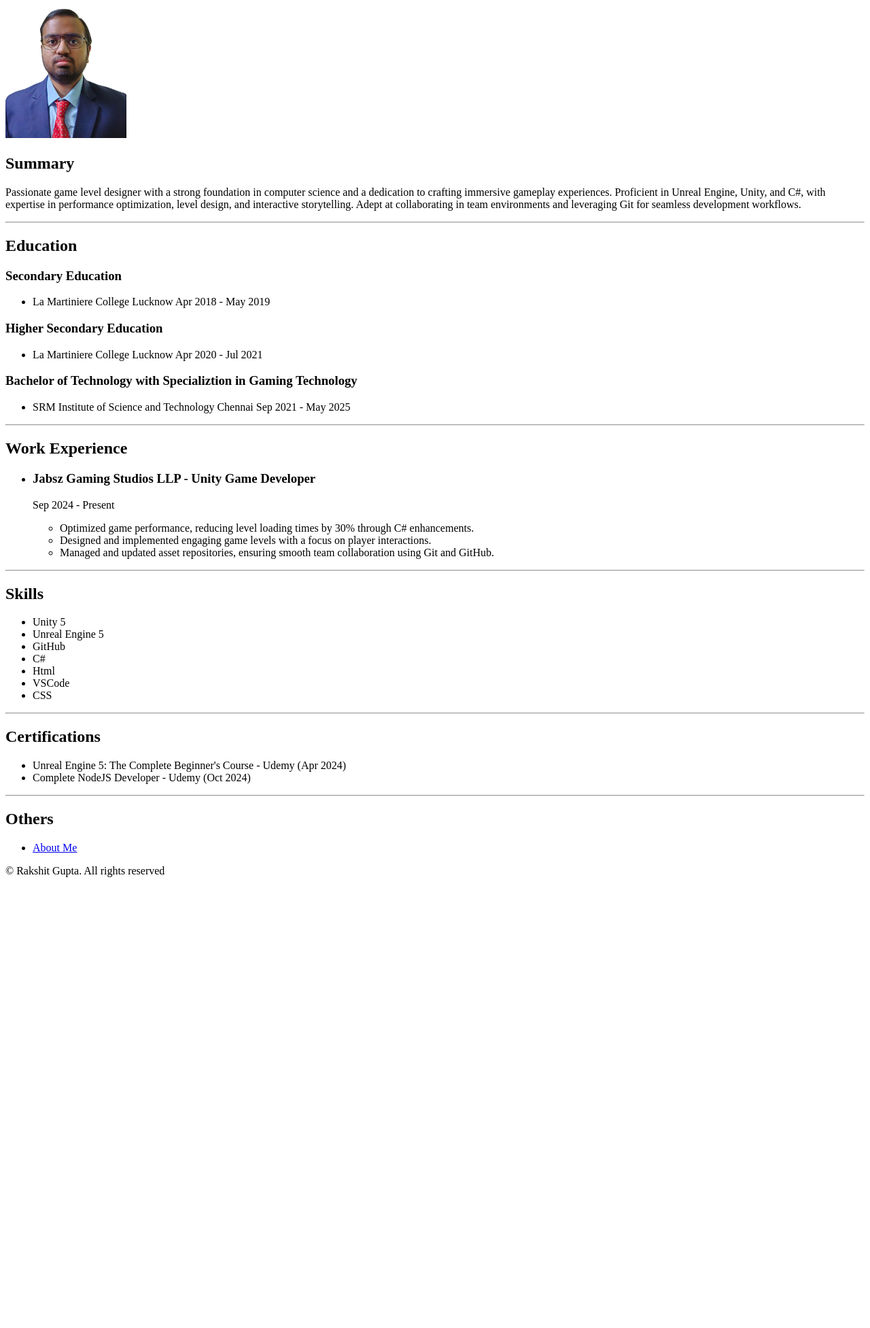
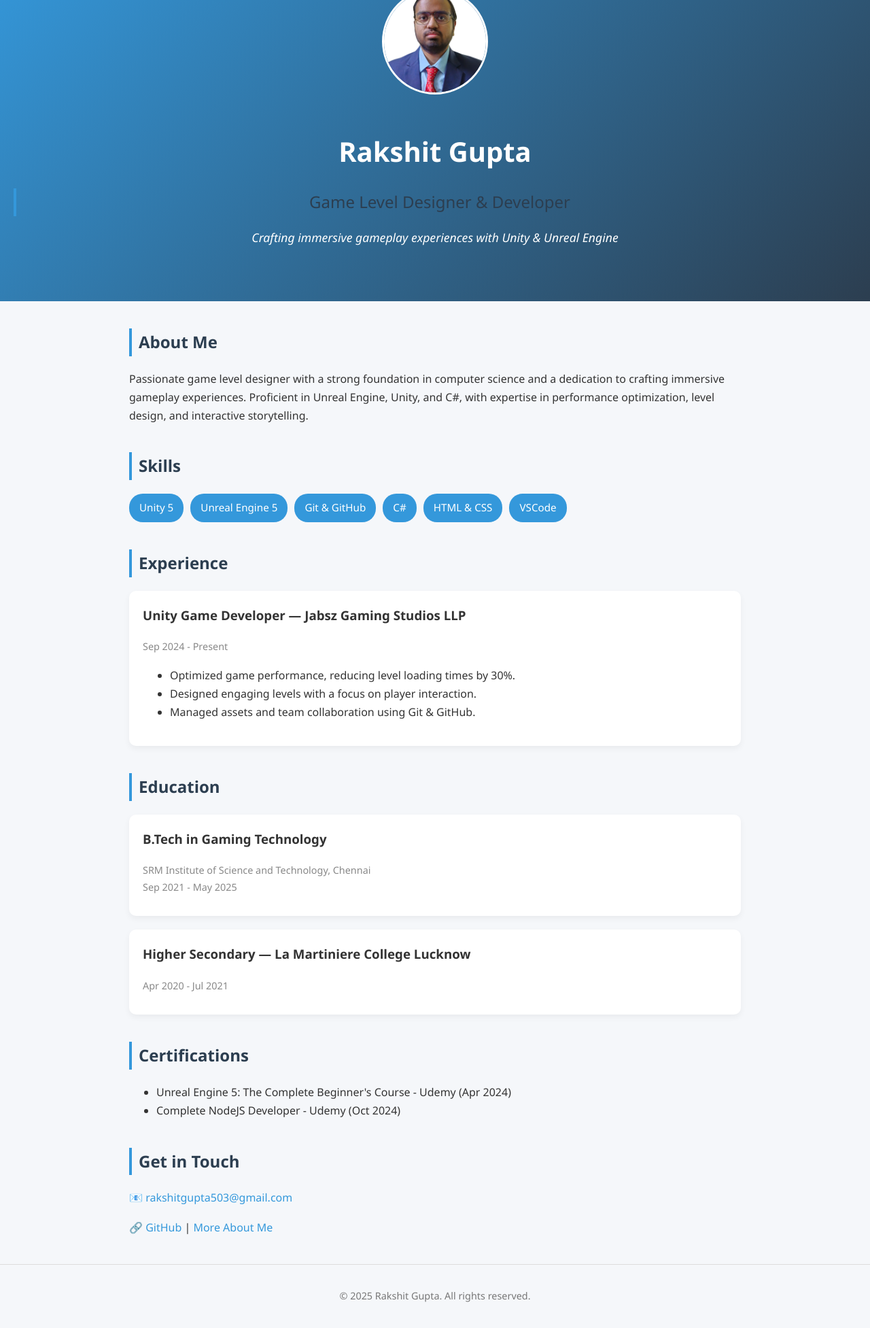
Before and after one commit to rakshitgup/html.porfolio, a plain HTML site: page index.html in a window 1280 px wide. Shown: the part 77-2030 px from the top of the page at 68% size. Before the commit the page ends 1383 px from the top, so only its background shows below. Drawn offline with Linux system fonts and the light colour scheme.

Commit message:
Add files via upload

```diff
--- a/index.html
+++ b/index.html
@@ -1,67 +1,85 @@
 <!DOCTYPE html>
 <html lang="en">
 <head>
-    <meta charset="UTF-8">
-    <title>My Resume</title>
+  <meta charset="UTF-8">
+  <title>My Resume</title>
+  <link rel="stylesheet" href="style.css">
 </head>
 <body>
+  <!-- Hero Section -->
+  <header class="hero">
+    <img src="./Images/ProfilePic.png" alt="Profile Picture" class="profile-pic">
     <h1>Rakshit Gupta</h1>
-    <img src="./Images/ProfilePic.png" height="200" alt="Profile Picture"/>
-    <h2>Summary</h2>
+    <h2>Game Level Designer & Developer</h2>
+    <p class="tagline">Crafting immersive gameplay experiences with Unity & Unreal Engine</p>
+  </header>
+
+  <!-- Summary -->
+  <section class="section about">
+    <h2>About Me</h2>
     <p>
-        Passionate game level designer with a strong foundation in computer science and a dedication to crafting immersive gameplay experiences. Proficient in Unreal Engine, Unity, and C#, with expertise in performance optimization, level design, and interactive storytelling. Adept at collaborating in team environments and leveraging Git for seamless development workflows.
+      Passionate game level designer with a strong foundation in computer science and a dedication to crafting immersive gameplay experiences. Proficient in Unreal Engine, Unity, and C#, with expertise in performance optimization, level design, and interactive storytelling.
     </p>
-<hr />
+  </section>
+
+  <!-- Skills -->
+  <section class="section skills">
+    <h2>Skills</h2>
+    <div class="skill-grid">
+      <span>Unity 5</span>
+      <span>Unreal Engine 5</span>
+      <span>Git & GitHub</span>
+      <span>C#</span>
+      <span>HTML & CSS</span>
+      <span>VSCode</span>
+    </div>
+  </section>
+
+  <!-- Experience -->
+  <section class="section experience">
+    <h2>Experience</h2>
+    <div class="card">
+      <h3>Unity Game Developer — Jabsz Gaming Studios LLP</h3>
+      <p class="date">Sep 2024 - Present</p>
+      <ul>
+        <li>Optimized game performance, reducing level loading times by 30%.</li>
+        <li>Designed engaging levels with a focus on player interaction.</li>
+        <li>Managed assets and team collaboration using Git & GitHub.</li>
+      </ul>
+    </div>
+  </section>
+
+  <!-- Education -->
+  <section class="section education">
     <h2>Education</h2>
-    <h3>Secondary Education</h3>
-    <ul>
-        <li> La Martiniere College Lucknow Apr 2018 - May 2019</li>
-    </ul>
-    <h3>Higher Secondary Education</h3>
-    <ul>
-        <li> La Martiniere College Lucknow Apr 2020 - Jul 2021</li>
-    </ul>
-    <h3>Bachelor of Technology with Specializtion in Gaming Technology</h3>
-    <ul>
-        <li>SRM Institute of Science and Technology Chennai  Sep 2021 - May 2025</li>
-    </ul>
-    <hr />
-    <h2>Work Experience</h2>
-    <ul>
-        <li>
-            <h3> Jabsz Gaming Studios LLP - Unity Game Developer</h3>
-            <p> Sep 2024 - Present</p>
-            <ul>
-                <li>Optimized game performance, reducing level loading times by 30% through C# enhancements.</li>
-                <li>Designed and implemented engaging game levels with a focus on player interactions.</li>
-                <li> Managed and updated asset repositories, ensuring smooth team collaboration using Git and GitHub.</li>
-            </ul>
-        </li>
-    </ul>
-    <hr />
-    <h2>Skills</h2>
-    <ul>
-        <li>Unity 5</li>
-        <li>Unreal Engine 5</li>
-        <li>GitHub</li>
-        <li>C#</li>
-        <li>Html</li>
-        <li>VSCode</li>
-        <li>CSS</li>
-    </ul>
-    <hr />
+    <div class="card">
+      <h3>B.Tech in Gaming Technology</h3>
+      <p class="date">SRM Institute of Science and Technology, Chennai<br>Sep 2021 - May 2025</p>
+    </div>
+    <div class="card">
+      <h3>Higher Secondary — La Martiniere College Lucknow</h3>
+      <p class="date">Apr 2020 - Jul 2021</p>
+    </div>
+  </section>
+
+  <!-- Certifications -->
+  <section class="section certs">
     <h2>Certifications</h2>
     <ul>
-        <li>Unreal Engine 5: The Complete Beginner's Course - Udemy (Apr 2024)</li>
-        <li>Complete NodeJS Developer - Udemy (Oct 2024)</li>
+      <li>Unreal Engine 5: The Complete Beginner's Course - Udemy (Apr 2024)</li>
+      <li>Complete NodeJS Developer - Udemy (Oct 2024)</li>
     </ul>
-    <hr />
-    <h2>Others</h2>
-    <ul>
-        <li><a href="./Contact.html">About Me</a></li>
-    </ul>
-    <footer>
-    <p>© Rakshit Gupta. All rights reserved</p>
+  </section>
+
+  <!-- Contact -->
+  <section class="section contact">
+    <h2>Get in Touch</h2>
+    <p>📧 <a href="mailto:rakshitgupta503@gmail.com">rakshitgupta503@gmail.com</a></p>
+    <p>🔗 <a href="https://rakshitgup.github.io/html.porfolio/" target="_blank">GitHub</a> | <a href="./Contact.html">More About Me</a></p>
+  </section>
+
+  <footer>
+    <p>© 2025 Rakshit Gupta. All rights reserved.</p>
   </footer>
 </body>
 </html>
--- /dev/null
+++ b/style.css
@@ -0,0 +1,192 @@
+/* Global Styles */
+body {
+  font-family: 'Poppins', 'Segoe UI', sans-serif;
+  background-color: #f5f7fa;
+  color: #333;
+  margin: 0;
+  padding: 0;
+  line-height: 1.7;
+}
+
+/* Container spacing */
+.section {
+  max-width: 900px;
+  margin: 40px auto;
+  padding: 0 20px;
+}
+
+/* Hero Section */
+.hero {
+  background: linear-gradient(135deg, #3498db, #2c3e50);
+  color: white;
+  text-align: center;
+  padding: 60px 20px;
+}
+
+.hero .profile-pic {
+  width: 150px;
+  height: 150px;
+  border-radius: 50%;
+  border: 3px solid white;
+  object-fit: cover;
+  margin-bottom: 15px;
+}
+
+.hero h1 {
+  font-size: 2.5em;
+  margin-bottom: 5px;
+}
+
+.hero h2 {
+  font-weight: 400;
+  margin-bottom: 10px;
+}
+
+.tagline {
+  font-style: italic;
+  font-size: 1.1em;
+}
+
+/* Section Headings */
+h2 {
+  color: #2c3e50;
+  border-left: 4px solid #3498db;
+  padding-left: 10px;
+  margin-bottom: 20px;
+}
+
+/* Cards */
+.card {
+  background: #fff;
+  padding: 20px;
+  border-radius: 10px;
+  box-shadow: 0 4px 10px rgba(0,0,0,0.05);
+  margin-bottom: 20px;
+}
+
+.card h3 {
+  margin-top: 0;
+}
+
+.date {
+  color: #888;
+  font-size: 0.9em;
+  margin-bottom: 10px;
+}
+
+/* Skills Grid */
+.skill-grid {
+  display: flex;
+  flex-wrap: wrap;
+  gap: 10px;
+}
+
+.skill-grid span {
+  background: #3498db;
+  color: white;
+  padding: 8px 15px;
+  border-radius: 20px;
+  font-size: 0.95em;
+}
+
+/* Links */
+a {
+  color: #3498db;
+  text-decoration: none;
+  font-weight: 500;
+}
+
+a:hover {
+  text-decoration: underline;
+}
+
+/* Footer */
+footer {
+  text-align: center;
+  padding: 20px;
+  font-size: 0.9em;
+  color: #777;
+  margin-top: 40px;
+  border-top: 1px solid #ddd;
+}
+
+/* Responsive */
+@media (max-width: 600px) {
+  .hero h1 { font-size: 2em; }
+  .hero .profile-pic { width: 120px; height: 120px; }
+}
+
+/* Contact Page Styling */
+.contact-page {
+  max-width: 700px;
+  margin: 60px auto;
+  background: #fff;
+  padding: 40px 30px;
+  border-radius: 12px;
+  box-shadow: 0 4px 15px rgba(0,0,0,0.08);
+  text-align: center;
+}
+
+.contact-page h1 {
+  color: #2c3e50;
+  font-size: 2em;
+  margin-bottom: 10px;
+}
+
+.contact-page .intro {
+  color: #555;
+  margin-bottom: 30px;
+  font-size: 1.1em;
+}
+
+.contact-card {
+  margin-bottom: 30px;
+  padding: 20px;
+  border: 1px solid #e5e5e5;
+  border-radius: 10px;
+  text-align: center;
+  background: #fafafa;
+}
+
+.contact-card h2 {
+  color: #3498db;
+  margin-bottom: 10px;
+}
+
+.contact-card p {
+  font-size: 1.05em;
+  color: #333;
+  margin: 0;
+}
+
+.contact-card a {
+  color: #3498db;
+  text-decoration: none;
+  font-weight: 500;
+}
+
+.contact-card a:hover {
+  text-decoration: underline;
+}
+
+.socials {
+  list-style: none;
+  padding: 0;
+}
+
+.socials li {
+  display: inline-block;
+  margin: 0 10px;
+}
+
+.socials a {
+  background: #3498db;
+  color: white;
+  padding: 8px 16px;
+  border-radius: 20px;
+  transition: 0.3s;
+}
+
+.socials a:hover {
+  background: #2c3e50;
+}
```
Also changed, not shown: Contact.html (+43 -17 lines).
